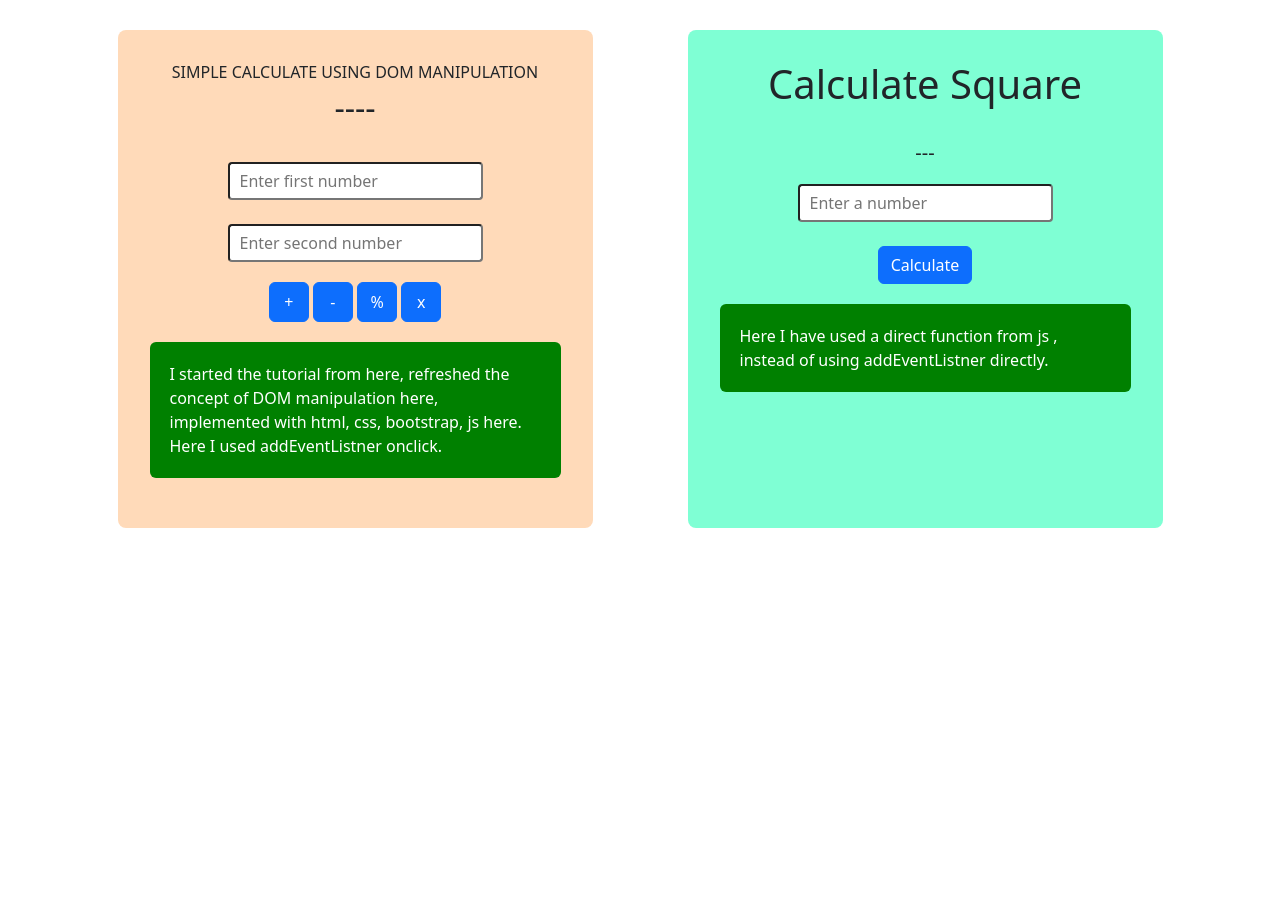
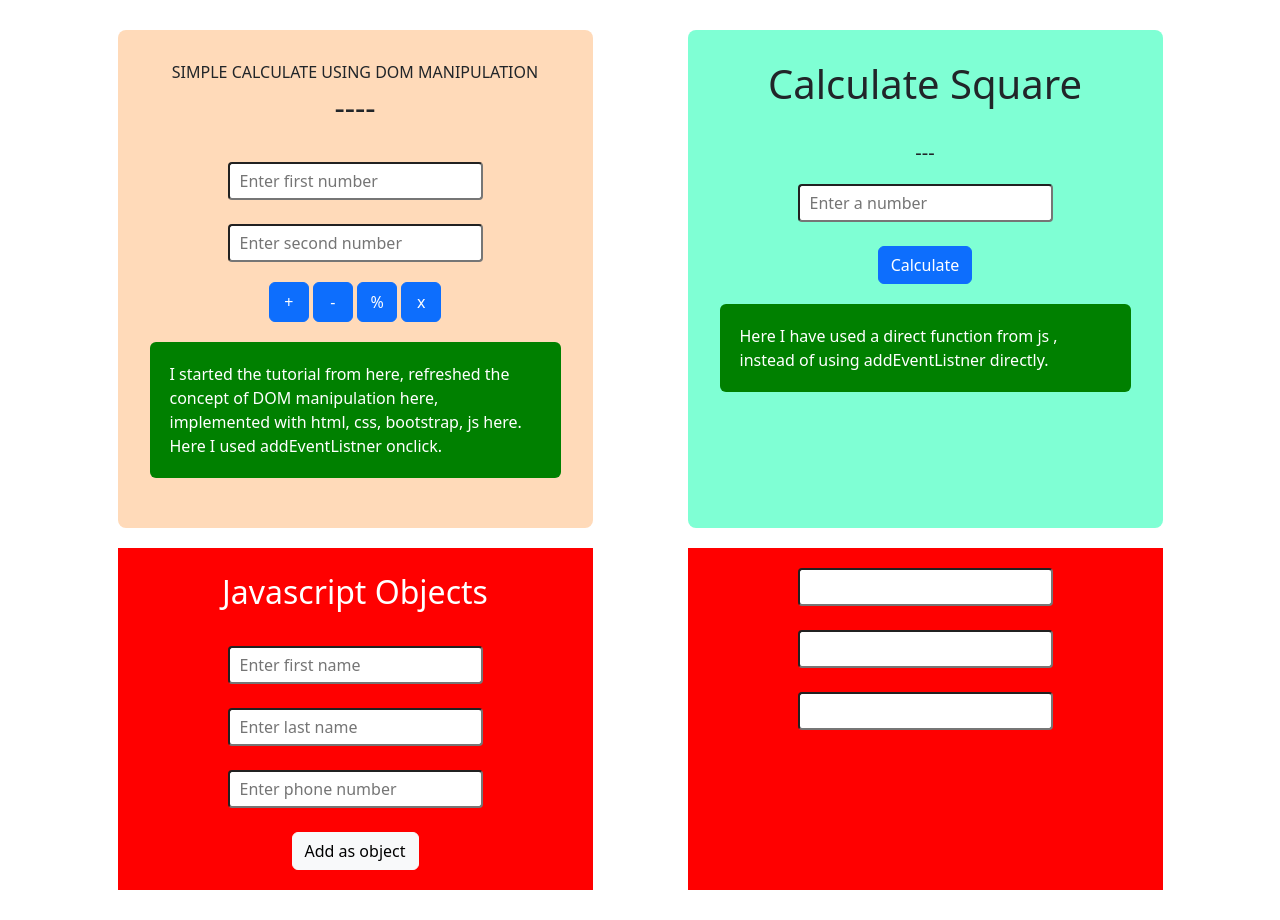
Before and after one commit to TashafMahmood/jslearning, a plain HTML site: page index.html in a window 1280 px wide. Before the commit the page ends 800 px from the top, so only its background shows below. Drawn offline with nearby package versions, Linux system fonts and the light colour scheme.

Commit message:
add as object

```diff
--- a/assets/scripts/global.js
+++ b/assets/scripts/global.js
@@ -63,3 +63,13 @@ function calculateSquare() {
     alert("Please enter a valid number.");
   }
 }
+
+
+// Set the value as object
+function submitDataAsObject(){
+    const firstname = document.getElementById('obj-firstname')
+    const lastname = document.getElementById('obj-lastname')
+    const phone = document.getElementById('obj-phone')
+
+    alert({firstname: firstname, lastname: lastname, phone:phone})
+}
--- a/assets/style.css
+++ b/assets/style.css
@@ -91,7 +91,7 @@ input[type="number"] {
   margin-bottom: 30px;
 }
 
-.calculate-square input {
+input {
   padding: 5px 10px;
   outline: none;
   border-radius: 4px;
@@ -101,3 +101,17 @@ input[type="number"] {
   font-size: 20px;
   font-weight: 500;
 }
+
+
+.object-example{
+  background-color: red;
+  text-align: center;
+  padding: 20px;
+}
+
+.object-example .object-as-value{
+  font-size: 32px;
+  font-weight: 500;
+  color:white;
+  margin-bottom: 30px;
+}
--- a/index.html
+++ b/index.html
@@ -60,14 +60,15 @@
           </div>
 
           <div class="notes">
-            I started the tutorial from here, refreshed the concept of DOM manipulation here, implemented with html, css, bootstrap, js here. Here I used addEventListner onclick.
+            I started the tutorial from here, refreshed the concept of DOM
+            manipulation here, implemented with html, css, bootstrap, js here.
+            Here I used addEventListner onclick.
           </div>
         </div>
 
         <div class="col-md-5 calculate-square">
           <h1>Calculate Square</h1>
           <p id="result">---</p>
-
 
           <input
             type="number"
@@ -82,10 +83,29 @@
             Calculate
           </button>
           <div class="notes">
-            Here I have used a direct function from js , instead of using addEventListner directly.
+            Here I have used a direct function from js , instead of using
+            addEventListner directly.
           </div>
         </div>
 
+        <div class="col-md-5 object-example">
+          <div class="object-as-value">Javascript Objects</div>
+          <input type="text" placeholder="Enter first name" id="obj-firstname"/><br /><br />
+          <input type="text" placeholder="Enter last name" id="obj-lastname"/><br /><br />
+          <input type="text" placeholder="Enter phone number" id="obj-phone"/><br /><br />
+          <button
+            onclick="submitDataAsObject()"
+            type="button"
+            class="btn btn-light"
+          >
+            Add as object
+          </button>
+        </div>
+        <div class="col-md-5 object-example">
+          <input type="text" /><br /><br />
+          <input type="text" /><br /><br />
+          <input type="text" /><br /><br />
+        </div>
       </div>
     </div>
 
```
